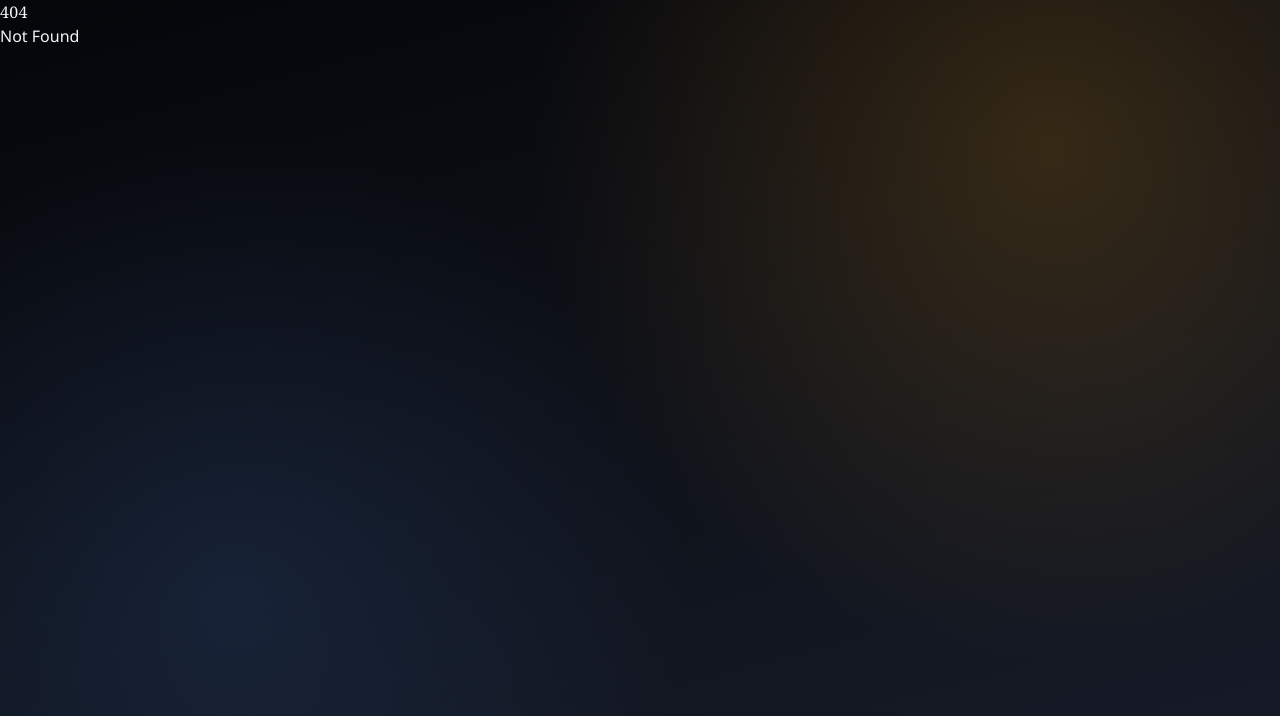
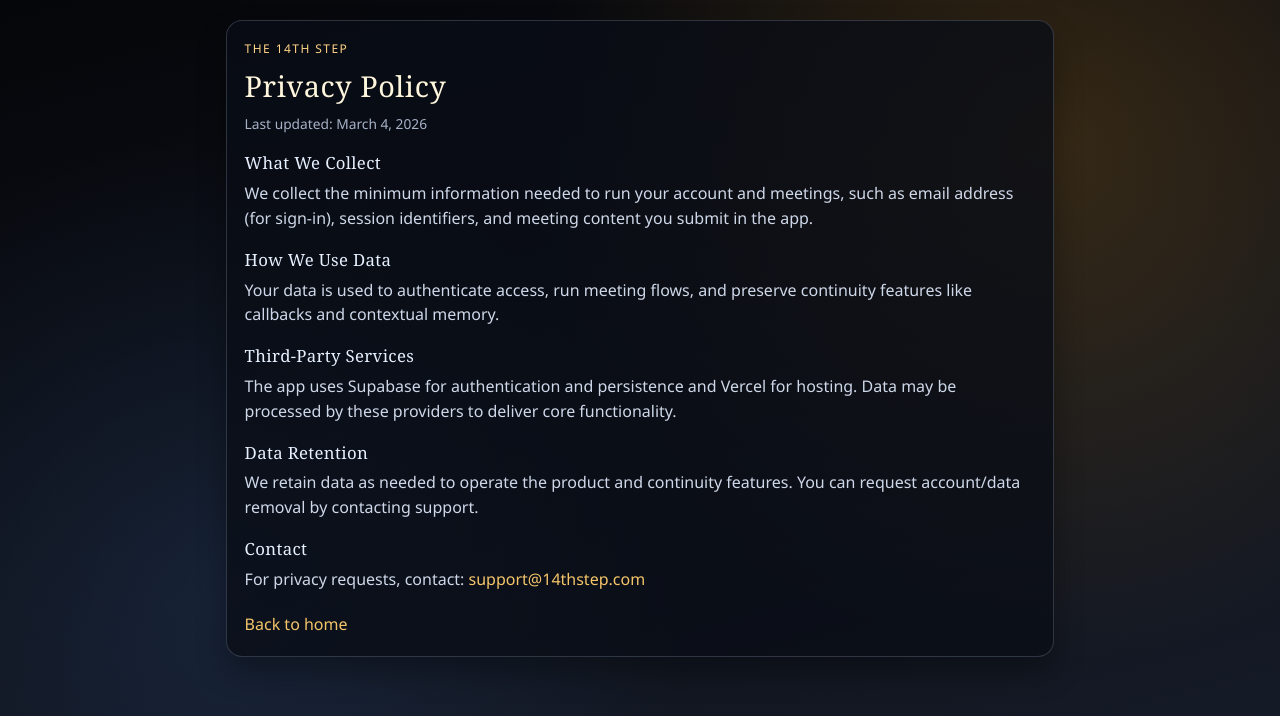
Before and after one commit to Phazzie/The14thstep, a SvelteKit app in the folder app/: page /privacy in a window 1280 px wide. Before the commit this address had no page. Shown: the top 716 px of the page. Built offline with nearby package versions, Linux system fonts and the light colour scheme.

Commit message:
feat(web): add privacy and terms pages with landing links (#50)

```diff
--- a/app/src/routes/+page.svelte
+++ b/app/src/routes/+page.svelte
@@ -1,4 +1,5 @@
 <script lang="ts">
+	import { resolve } from '$app/paths';
 	import SetupFlow from '$lib/components/SetupFlow.svelte';
 	import type { ActionData, PageData } from './$types';
 
@@ -103,6 +104,11 @@
 					</form>
 				</details>
 			{/if}
+			<p class="legal-links">
+				<a href={resolve('/privacy')}>Privacy</a>
+				<span aria-hidden="true">&bull;</span>
+				<a href={resolve('/terms')}>Terms</a>
+			</p>
 		</section>
 		<SetupFlow {form} />
 	</section>
@@ -379,6 +385,27 @@
 		letter-spacing: 0.03em;
 	}
 
+	.legal-links {
+		margin: 0.9rem 0 0;
+		padding-top: 0.62rem;
+		border-top: 1px solid rgba(148, 163, 184, 0.18);
+		display: inline-flex;
+		align-items: center;
+		gap: 0.5rem;
+		font-size: 0.78rem;
+		letter-spacing: 0.03em;
+		color: var(--muted);
+	}
+
+	.legal-links a {
+		color: #d7e5ff;
+		text-decoration: none;
+	}
+
+	.legal-links a:hover {
+		text-decoration: underline;
+	}
+
 	@keyframes cardRise {
 		from {
 			transform: translateY(6px);
--- /dev/null
+++ b/app/src/routes/privacy/+page.svelte
@@ -0,0 +1,120 @@
+<script lang="ts">
+	import { resolve } from '$app/paths';
+</script>
+
+<svelte:head>
+	<title>Privacy | The 14th Step</title>
+	<meta
+		name="description"
+		content="Privacy policy for The 14th Step recovery meeting simulator."
+	/>
+</svelte:head>
+
+<main class="legal-shell">
+	<article class="legal-card">
+		<p class="kicker">The 14th Step</p>
+		<h1>Privacy Policy</h1>
+		<p class="updated">Last updated: March 4, 2026</p>
+
+		<section>
+			<h2>What We Collect</h2>
+			<p>
+				We collect the minimum information needed to run your account and meetings, such as email
+				address (for sign-in), session identifiers, and meeting content you submit in the app.
+			</p>
+		</section>
+
+		<section>
+			<h2>How We Use Data</h2>
+			<p>
+				Your data is used to authenticate access, run meeting flows, and preserve continuity features
+				like callbacks and contextual memory.
+			</p>
+		</section>
+
+		<section>
+			<h2>Third-Party Services</h2>
+			<p>
+				The app uses Supabase for authentication and persistence and Vercel for hosting. Data may be
+				processed by these providers to deliver core functionality.
+			</p>
+		</section>
+
+		<section>
+			<h2>Data Retention</h2>
+			<p>
+				We retain data as needed to operate the product and continuity features. You can request
+				account/data removal by contacting support.
+			</p>
+		</section>
+
+		<section>
+			<h2>Contact</h2>
+			<p>
+				For privacy requests, contact: <a href="mailto:support@14thstep.com">support@14thstep.com</a>
+			</p>
+		</section>
+
+		<p class="back-link"><a href={resolve('/')}>Back to home</a></p>
+	</article>
+</main>
+
+<style>
+	.legal-shell {
+		max-width: 860px;
+		margin: 0 auto;
+		padding: 1.25rem 1rem 2rem;
+	}
+
+	.legal-card {
+		border: 1px solid rgba(177, 193, 220, 0.22);
+		border-radius: 1rem;
+		background: rgba(10, 14, 22, 0.78);
+		padding: 1.2rem 1.1rem;
+		box-shadow: 0 16px 30px rgba(0, 0, 0, 0.32);
+	}
+
+	.kicker {
+		margin: 0;
+		text-transform: uppercase;
+		letter-spacing: 0.12em;
+		font-size: 0.75rem;
+		color: #ffd486;
+	}
+
+	h1 {
+		margin: 0.35rem 0 0;
+		font-size: 1.8rem;
+		color: #fff7dd;
+	}
+
+	.updated {
+		margin: 0.35rem 0 1rem;
+		color: #a8b3c8;
+		font-size: 0.86rem;
+	}
+
+	section + section {
+		margin-top: 1rem;
+	}
+
+	h2 {
+		margin: 0;
+		font-size: 1.05rem;
+		color: #e7f0ff;
+	}
+
+	p {
+		margin: 0.35rem 0 0;
+		line-height: 1.55;
+		color: #cfd8e9;
+	}
+
+	a {
+		color: #f5c56a;
+	}
+
+	.back-link {
+		margin-top: 1.3rem;
+	}
+</style>
--- /dev/null
+++ b/app/src/routes/terms/+page.svelte
@@ -0,0 +1,121 @@
+<script lang="ts">
+	import { resolve } from '$app/paths';
+</script>
+
+<svelte:head>
+	<title>Terms | The 14th Step</title>
+	<meta
+		name="description"
+		content="Terms of service for The 14th Step recovery meeting simulator."
+	/>
+</svelte:head>
+
+<main class="legal-shell">
+	<article class="legal-card">
+		<p class="kicker">The 14th Step</p>
+		<h1>Terms of Service</h1>
+		<p class="updated">Last updated: March 4, 2026</p>
+
+		<section>
+			<h2>Use of Service</h2>
+			<p>
+				By using this application, you agree to use it lawfully and not attempt to disrupt, abuse, or
+				reverse engineer core service operations.
+			</p>
+		</section>
+
+		<section>
+			<h2>Account & Access</h2>
+			<p>
+				You are responsible for maintaining access to your email/account credentials and for activity
+				performed through your session.
+			</p>
+		</section>
+
+		<section>
+			<h2>Content</h2>
+			<p>
+				You retain ownership of content you submit. You grant us permission to process it solely for
+				running meeting features, continuity, and service quality operations.
+			</p>
+		</section>
+
+		<section>
+			<h2>Availability</h2>
+			<p>
+				The service is provided as available. We may update, suspend, or discontinue features as needed
+				for reliability and safety.
+			</p>
+		</section>
+
+		<section>
+			<h2>Contact</h2>
+			<p>
+				For terms-related questions, contact:
+				<a href="mailto:support@14thstep.com">support@14thstep.com</a>
+			</p>
+		</section>
+
+		<p class="back-link"><a href={resolve('/')}>Back to home</a></p>
+	</article>
+</main>
+
+<style>
+	.legal-shell {
+		max-width: 860px;
+		margin: 0 auto;
+		padding: 1.25rem 1rem 2rem;
+	}
+
+	.legal-card {
+		border: 1px solid rgba(177, 193, 220, 0.22);
+		border-radius: 1rem;
+		background: rgba(10, 14, 22, 0.78);
+		padding: 1.2rem 1.1rem;
+		box-shadow: 0 16px 30px rgba(0, 0, 0, 0.32);
+	}
+
+	.kicker {
+		margin: 0;
+		text-transform: uppercase;
+		letter-spacing: 0.12em;
+		font-size: 0.75rem;
+		color: #ffd486;
+	}
+
+	h1 {
+		margin: 0.35rem 0 0;
+		font-size: 1.8rem;
+		color: #fff7dd;
+	}
+
+	.updated {
+		margin: 0.35rem 0 1rem;
+		color: #a8b3c8;
+		font-size: 0.86rem;
+	}
+
+	section + section {
+		margin-top: 1rem;
+	}
+
+	h2 {
+		margin: 0;
+		font-size: 1.05rem;
+		color: #e7f0ff;
+	}
+
+	p {
+		margin: 0.35rem 0 0;
+		line-height: 1.55;
+		color: #cfd8e9;
+	}
+
+	a {
+		color: #f5c56a;
+	}
+
+	.back-link {
+		margin-top: 1.3rem;
+	}
+</style>
```
